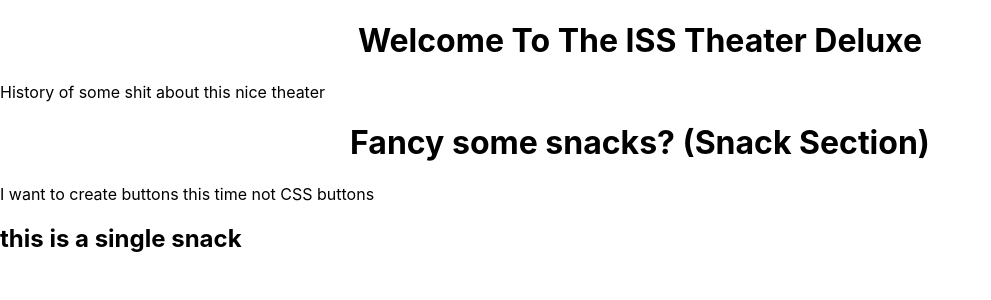
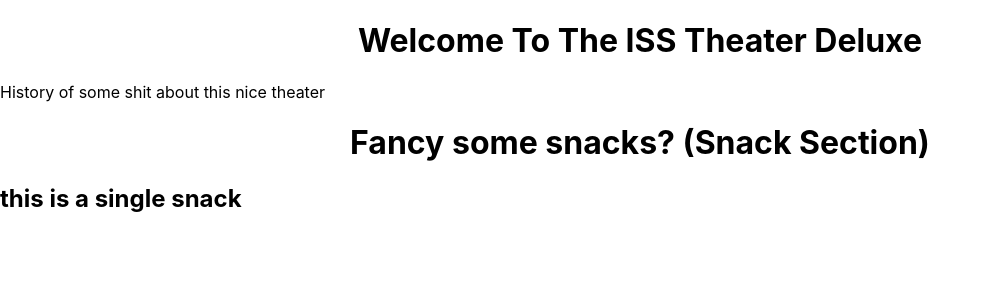
Before and after one commit to ISANCEHZ1994/theater_app_with_Redux, a React (Create React App) app: page / in a window 1280 px wide. Shown: the top 300 px of the page, without its empty margins (0-991 px from the left). Built offline with nearby package versions, Linux system fonts and the light colour scheme; no server answers.

Commit message:
figuring out what to put next

```diff
--- a/src/App.js
+++ b/src/App.js
@@ -1,13 +1,13 @@
 import React from 'react';
 import Theather from './Components/Theather';
-import Snacks from './Components/Snacks';
+// import Snacks from './Components/Snacks';
 
 function App() {
   return (
     <div className="App">
 
       <Theather/>
-      <Snacks/>
+
 
     </div>
   );
--- a/src/Components/Snacks.js
+++ b/src/Components/Snacks.js
@@ -11,7 +11,7 @@ export default class Snacks extends React.Component{
         return(
             <div>
                 <h1 style={{textAlign: 'center'}}> Fancy some snacks? (Snack Section) </h1>
-               I want to create buttons this time not CSS buttons
+               {/* I want to create buttons this time not CSS buttons */}
                <Snack/>
             </div>
         )
--- a/src/Components/Theather.js
+++ b/src/Components/Theather.js
@@ -1,6 +1,8 @@
 import React from 'react';
 import { useSelector, useDispatch } from 'react-redux';
 import { handleMovies } from '../store/actions'; // function needs curly boys{} or else it wont work
+import Snacks from '../Components/Snacks';
+
 
 
  export default function Theather(){
@@ -19,6 +21,7 @@ import { handleMovies } from '../store/actions'; // function needs curly boys{}
             <div>
                 History of some shit about this nice theater
             </div>
+            <Snacks/>
         </>
     );
 };
```
